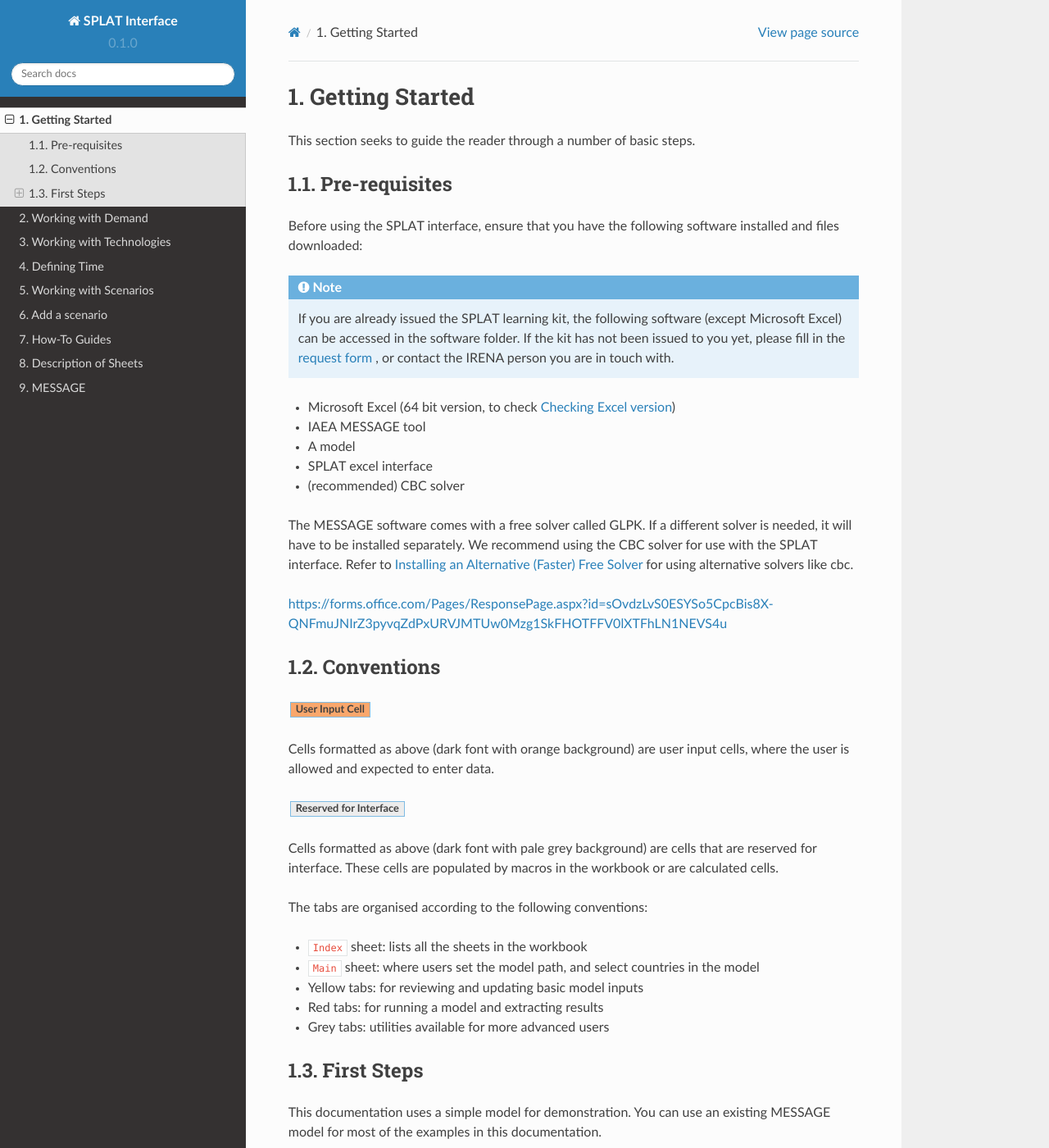
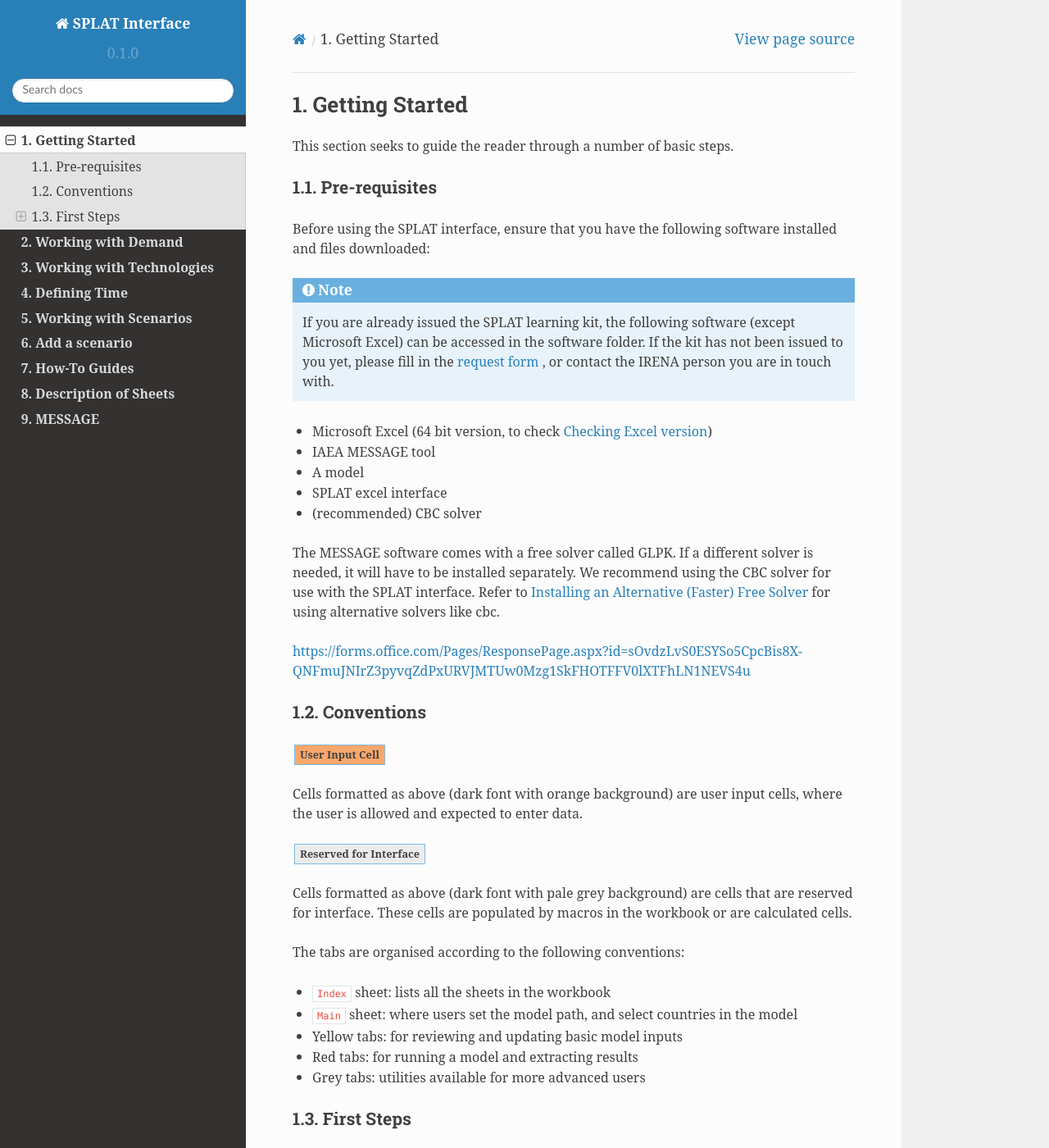
Before and after one commit to SPLATteam/SPLAT-WebGuide, a Sphinx documentation site: the page built from docs/getting_started.rst, in a window 1280 px wide and 1400 px high. Shown: the whole window at 82% size. Built offline with Sphinx 7.4.7 and the Read the Docs theme 2.0.0, drawn with Linux system fonts in a browser that asks for light colours.

Commit message:
update css

```diff
--- a/docs/_static/css/splat_interface.css
+++ b/docs/_static/css/splat_interface.css
@@ -33,6 +33,87 @@
  margin:auto 2px
 }
 
+
 .wy-table-responsive table td, .wy-table-responsive table th {
-    white-space: inherit;
+    white-space: normal !important;
 }
+
+body {
+    font-family: "Noto Serif", serif;  /* wikitribune */
+    font-size: 1.1rem;
+    line-height: 1.8rem;
+}
+
+#outer_box
+{
+width:760px;
+margin-left: auto;
+margin-right: auto;
+}
+
+
+#header {
+    margin-top: 2em;
+    font-size:120%;
+}
+
+
+#headshot
+{
+padding:3px;
+float: right;
+position: relative;
+margin: 0 0 20px 40px;
+}
+
+h1
+{
+font-size:150%;
+}
+
+h2
+{
+font-size:120%;
+}
+
+h3
+{
+font-size:110%;
+}
+
+#submenu {
+	padding: 0;
+	margin: 0 0 0 0;
+	height: 2em; /* Setting a height makes it act like a block */
+	font-size:130%;
+	}
+
+#submenu li {
+	display: inline;
+	padding: 0 15px 0 0;
+	margin: 0;
+	}
+
+
+
+#subsubmenu {
+	padding: 0;
+	margin: 0 0 0 0;
+	height: 3.5em; /* Setting a height makes it act like a block */
+	}
+
+#subsubmenu li {
+	display: inline;
+	padding: 0 10px 0 0;
+	margin: 0;
+	}
+
+
+
+.current {
+    font-weight: bold;
+}
+
+.figure { padding: 1em; }
+
+.figure p { text-align: center; }
--- a/docs/csv_file/message_databases.csv
+++ b/docs/csv_file/message_databases.csv
@@ -1,5 +1,5 @@
 Acronyms,Full form,Significance
-adb,Application database,"adb file is created and maintained for each case study. |It contains information on default scenario created by MESSAGE. |For a new case study, it is appropriate to work on its adb rather than creating a scenario and working on an ldb."
-ldb,Local database,"ldb file is created and maintained for each (alternative) scenario in a case study. |It is a copy of adb file. |It is created for each alternative scenario, which user can modify as per their scenario narratives. |When input sheets (parameters) are updated in SPLAT for alternative scenario, the corresponding ldb files also get updated."
+adb,Application database,"adb file is created and maintained for each case study. It contains information on default scenario created by MESSAGE. For a new case study, it is appropriate to work on its adb rather than creating a scenario and working on an ldb."
+ldb,Local database,"ldb file is created and maintained for each (alternative) scenario in a case study. It is a copy of adb file. It is created for each alternative scenario, which user can modify as per their scenario narratives. When input sheets (parameters) are updated in SPLAT for alternative scenario, the corresponding ldb files also get updated."
 tdb,Technology database,tdb file is created and maintained independent of any case study
 upd,Update database,upd file is created and maintained to update values in the adb and/or a set of scenarios in a case study across the board.
```
